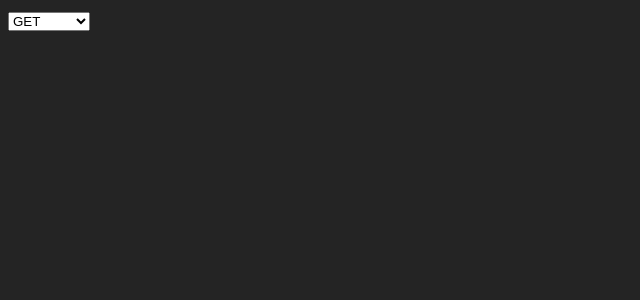
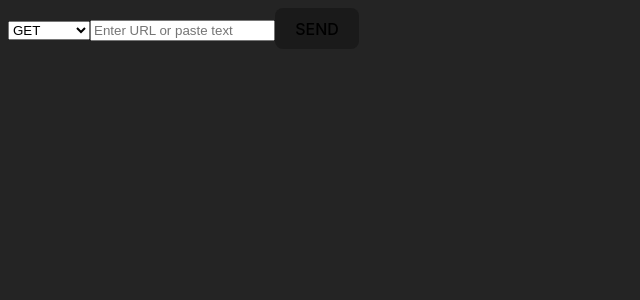
Before and after one commit to gdd12/postman-from-scratch, a React (Vite) app: page / in a window 1280 px wide. Shown: the top 300 px of the page, without its empty margins (0-640 px from the left). Built offline with nearby package versions, Linux system fonts and the light colour scheme.

Commit message:
Remove un-needed code. Added URL entry.

```diff
--- a/src/components/MethodSelection.jsx
+++ /dev/null
@@ -1,25 +0,0 @@
-import React, {useState} from 'react'
-import { methodList } from '../constants/methods';
-
-function MethodSelection() {
-  const [method, setMethod] = useState("GET")
-
-  const handleChange = (e) => {
-    console.log(`Method changed to: ${e.target.value}`)
-    setMethod(e.target.value)
-  };
-
-  return (
-    <>
-      <select value={method} onChange={handleChange}>
-        {methodList.map((method,index) => (
-          <option key={index} value={method}>
-            {method}
-          </option>
-        ))}
-      </select>
-    </>
-  )
-}
-
-export default MethodSelection;
--- a/src/components/Request.jsx
+++ b/src/components/Request.jsx
@@ -1,11 +1,35 @@
 import React, {useState} from 'react'
-import MethodSelection from './MethodSelection';
+import { methodList } from '../constants/methods';
 
 function Request() {
+  const [method, setMethod] = useState("GET")
+  const [url, setUrl] = useState("")
+
+  const handleMethodChange = (e) => {
+    console.log(`Method changed to: ${e.target.value}`)
+    setMethod(e.target.value)
+  };
+
+  const handleUrlChange = (e) => {
+    setUrl(e.target.value)
+  }
+
+  const sendRequest = () => {
+    console.log(method, url)
+  }
 
   return(
     <>
-      <MethodSelection/>
+    {/* {Selecting the method of the HTTP request} */}
+      <select value={method} onChange={handleMethodChange}>
+        {methodList.map((method,index) => (
+          <option key={index} value={method}>
+            {method}
+          </option>
+        ))}
+      </select>
+      <input value={url} onChange={e => handleUrlChange(e)} type="url" placeholder="Enter URL or paste text"/>
+      <button onClick={sendRequest}>SEND</button>
     </>
   )
 }
```
